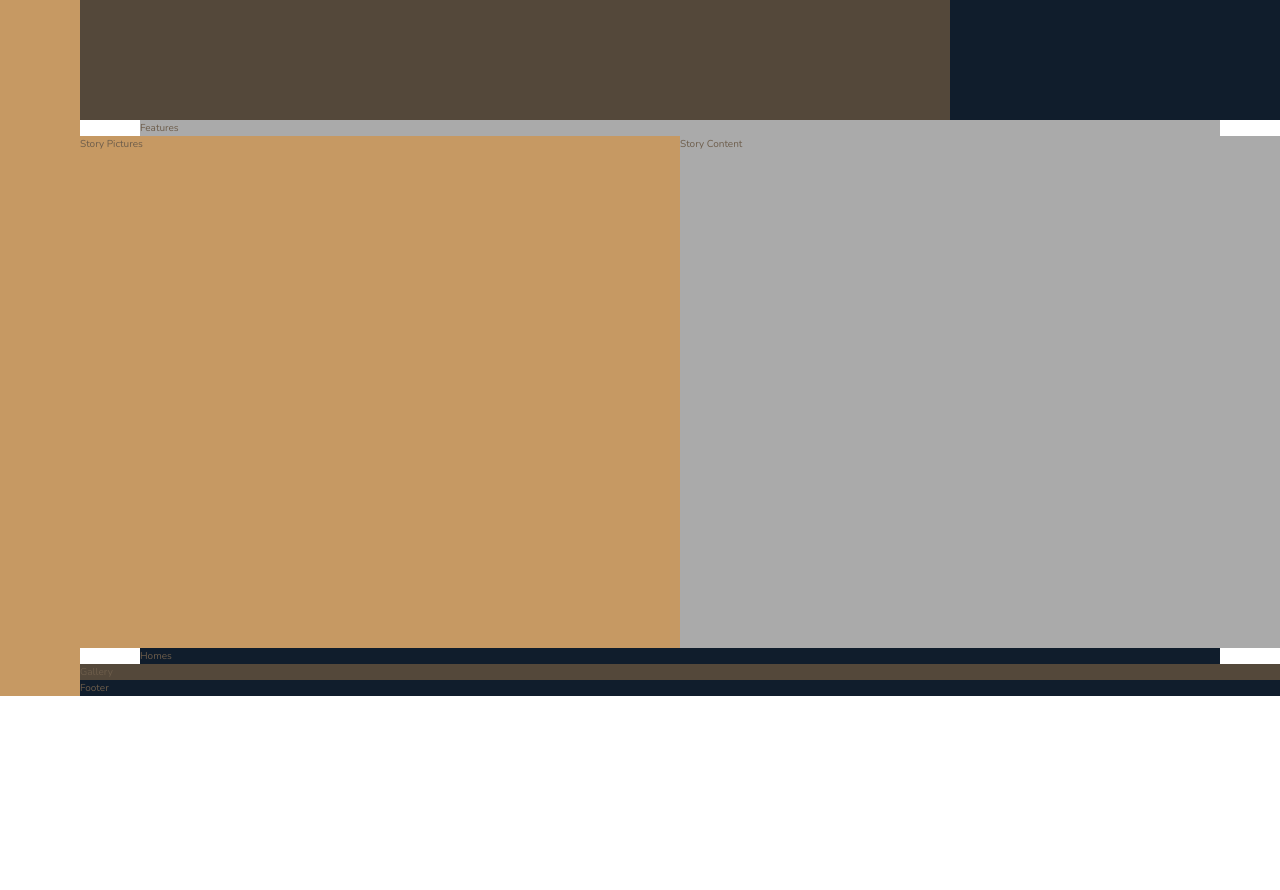
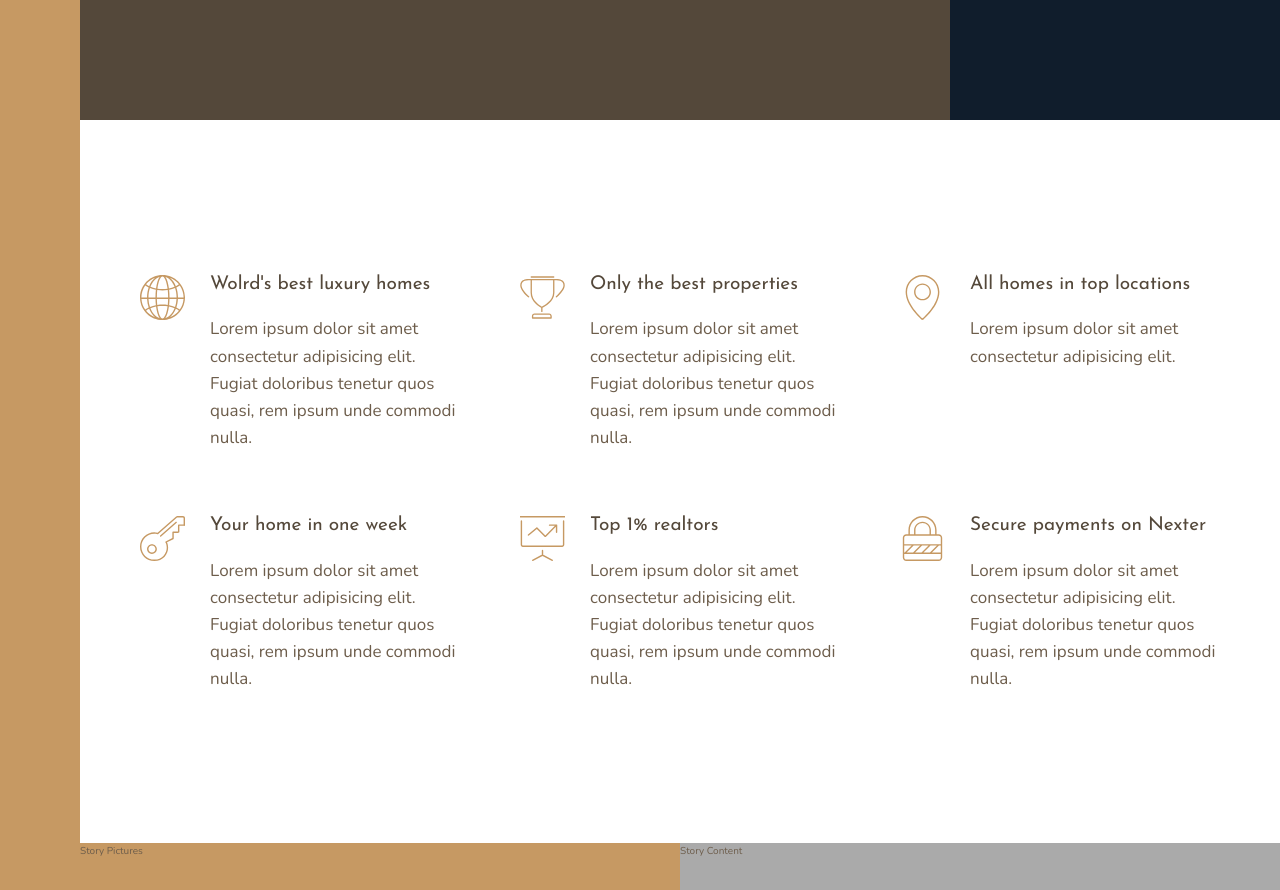
Before and after one commit to diegohferraz/estudos-css-grid, a website: page index.html in a window 1280 px wide. Shown: the part 520-1410 px from the top of the page. Before the commit the page ends 1216 px from the top, so only its background shows below. Drawn offline with nearby package versions, Linux system fonts and the light colour scheme.

Commit message:
adds features section and auto-fit example

```diff
--- a/index.html
+++ b/index.html
@@ -25,7 +25,54 @@
         </div>
 
         <section class="features">
-            Features
+            <div class="feature">
+                <svg class="feature__icon">
+                    <use xlink:href="img/sprite.svg#icon-global"></use>
+                </svg>
+                <h4 class="heading-4 heading-4--dark">Wolrd's best luxury homes</h4>
+                <p class="feature__text">Lorem ipsum dolor sit amet consectetur adipisicing elit. Fugiat doloribus tenetur quos quasi, rem ipsum unde commodi nulla.</p>
+            </div>
+
+            <div class="feature">
+                <svg class="feature__icon">
+                    <use xlink:href="img/sprite.svg#icon-trophy"></use>
+                </svg>
+                <h4 class="heading-4 heading-4--dark">Only the best properties</h4>
+                <p class="feature__text">Lorem ipsum dolor sit amet consectetur adipisicing elit. Fugiat doloribus tenetur quos quasi, rem ipsum unde commodi nulla.</p>
+            </div>
+
+            <div class="feature">
+                <svg class="feature__icon">
+                    <use xlink:href="img/sprite.svg#icon-map-pin"></use>
+                </svg>
+                <h4 class="heading-4 heading-4--dark">All homes in top locations</h4>
+                <p class="feature__text">Lorem ipsum dolor sit amet consectetur adipisicing elit.</p>
+            </div>
+
+            <div class="feature">
+                <svg class="feature__icon">
+                    <use xlink:href="img/sprite.svg#icon-key"></use>
+                </svg>
+                <h4 class="heading-4 heading-4--dark">Your home in one week</h4>
+                <p class="feature__text">Lorem ipsum dolor sit amet consectetur adipisicing elit. Fugiat doloribus tenetur quos quasi, rem ipsum unde commodi nulla.</p>
+            </div>
+
+            <div class="feature">
+                <svg class="feature__icon">
+                    <use xlink:href="img/sprite.svg#icon-presentation"></use>
+                </svg>
+                <h4 class="heading-4 heading-4--dark">Top 1% realtors</h4>
+                <p class="feature__text">Lorem ipsum dolor sit amet consectetur adipisicing elit. Fugiat doloribus tenetur quos quasi, rem ipsum unde commodi nulla.</p>
+            </div>
+
+            <div class="feature">
+                <svg class="feature__icon">
+                    <use xlink:href="img/sprite.svg#icon-lock"></use>
+                </svg>
+                <h4 class="heading-4 heading-4--dark">Secure payments on Nexter</h4>
+                <p class="feature__text">Lorem ipsum dolor sit amet consectetur adipisicing elit. Fugiat doloribus tenetur quos quasi, rem ipsum unde commodi nulla.</p>
+            </div>
+
         </section>
 
         <div class="story__pictures">
--- a/sass/_features.scss
+++ b/sass/_features.scss
@@ -1,4 +1,30 @@
 .features {
-  background-color: $color-grey-light-2;
   grid-column: center-start / center-end;
+
+  margin: 15rem 0;
+
+  display: grid;
+  // grid-template-columns: repeat(3, 1fr);
+  grid-template-columns: repeat(auto-fit, minmax(25rem, 1fr));
+  grid-gap: 6rem;
+  align-items: start;
 }
+
+.feature {
+  display: grid;
+  grid-template-columns: min-content 1fr;
+  grid-row-gap: 1.5rem;
+  grid-column-gap: 2.5rem;
+
+  &__icon {
+    fill: $color-primary;
+    width: 4.5rem;
+    height: 4.5rem;
+    grid-row: 1 / span 2;
+    transform: translateY(.5rem);
+  }
+
+  &__text {
+    font-size: 1.7rem;
+  }
+}
--- a/sass/_typography.scss
+++ b/sass/_typography.scss
@@ -0,0 +1,17 @@
+%heading {
+  font-family: $font-display;
+  font-weight: 400;
+}
+
+.heading-4 {
+  @extend %heading;
+  font-size: 1.9rem;
+
+  &--light {
+    color: $color-grey-light-1
+  }
+
+  &--dark {
+    color: $color-grey-dark-1;
+  }
+}
```
Also changed, not shown: css/style.css.
